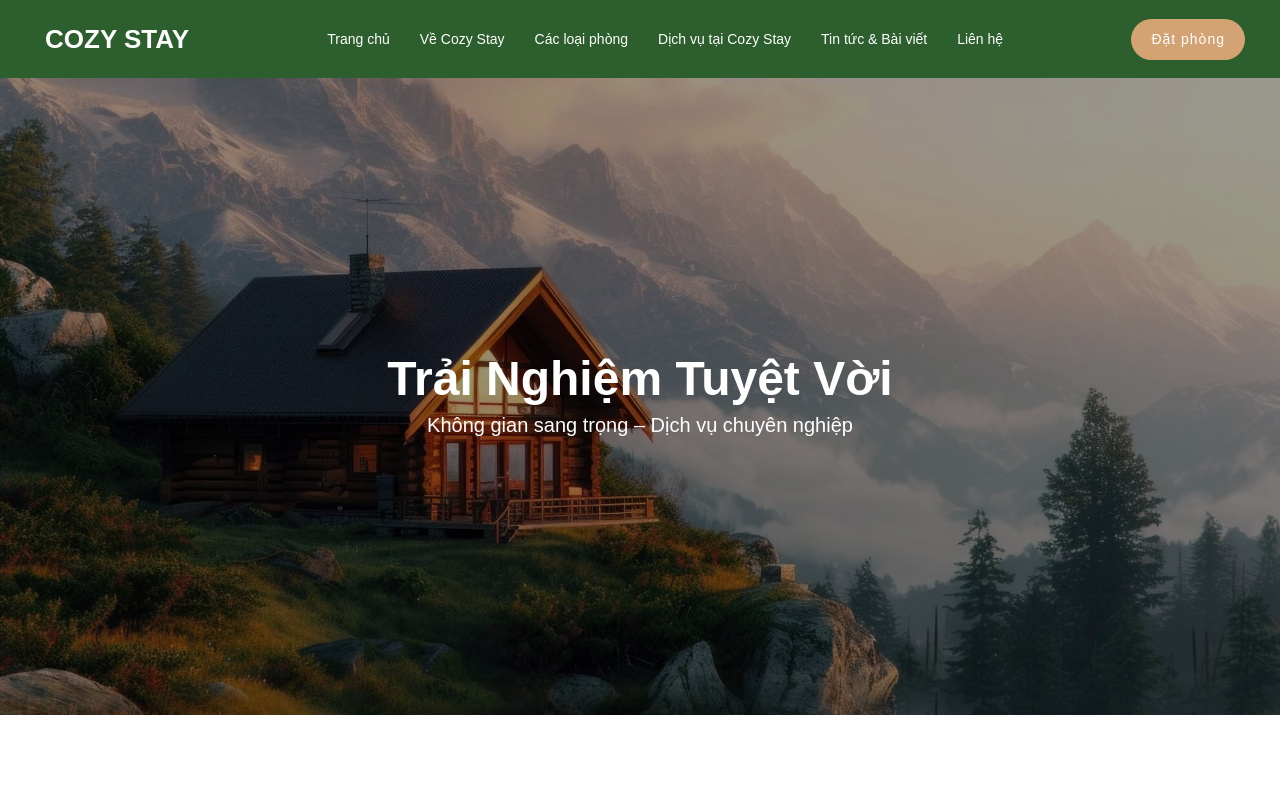
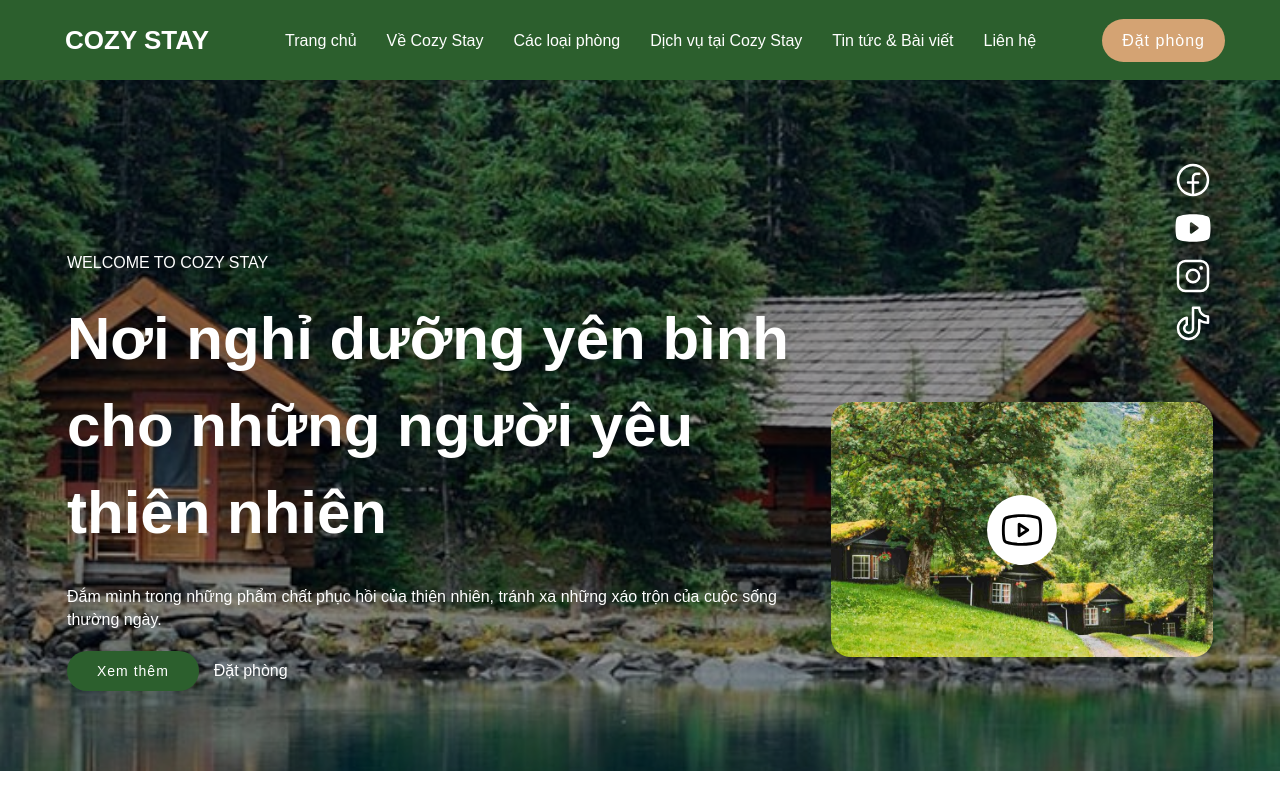
Before and after one commit to Hieuuu1510/landing-page, a Next.js app: page / in a window 1280 px wide. Built offline with nearby package versions, Linux system fonts and the light colour scheme.

Commit message:
feat: update layout slide

```diff
--- a/components/navbar/index.tsx
+++ b/components/navbar/index.tsx
@@ -33,11 +33,11 @@ const Navbar = () => {
         className="h-[1px] bg-[var(--backgroundHeader)]"
       ></div>
       <div
-        className={`w-full h-auto bg-[var(--backgroundHeader)] text-white p-[10px] ${
+        className={`w-full h-auto bg-[var(--backgroundHeader)] text-white p-[10px] z-50 ${
           scrollEnd ? "navbar" : ""
         }`}
       >
-        <div className="flex items-center justify-between max-w-[1410px] my-0 mx-auto md:max-w-[1210px]">
+        <div className="container flex items-center justify-between my-0 mx-auto">
           <div className="flex gap-4 items-center">
             <PiList
               size={25}
--- a/components/slides/index.tsx
+++ b/components/slides/index.tsx
@@ -3,6 +3,16 @@ import { Swiper, SwiperSlide } from "swiper/react";
 import { EffectFade } from "swiper/modules";
 import "swiper/css";
 import "swiper/css/effect-fade";
+import {
+  PiFacebookLogoFill,
+  PiYoutubeLogoFill,
+  PiInstagramLogoFill,
+  PiTiktokLogoFill,
+  PiYoutubeLogo,
+  PiFacebookLogo,
+  PiInstagramLogo,
+  PiTiktokLogo,
+} from "react-icons/pi";
 
 const slides = [
   { id: 1, image: "/images/slide_1_img.jpg" },
@@ -16,23 +26,21 @@ const HeroSlider = () => {
   const [activeIndex, setActiveIndex] = useState(0);
 
   useEffect(() => {
-    const interval = setInterval(() => {
-      // Bắt đầu chớp
-      setFlash(true);
-
-      setTimeout(() => {
-        setFlash(false);
-        if (swiperRef.current) {
-          swiperRef.current.slideNext();
-        }
-      }, 300); // thời gian chớp
-    }, 3500);
-
-    return () => clearInterval(interval);
+    // const interval = setInterval(() => {
+    //   // Bắt đầu chớp
+    //   setFlash(true);
+    //   setTimeout(() => {
+    //     setFlash(false);
+    //     if (swiperRef.current) {
+    //       swiperRef.current.slideNext();
+    //     }
+    //   }, 300); // thời gian chớp
+    // }, 3500);
+    // return () => clearInterval(interval);
   }, []);
 
   return (
-    <div className="relative w-full h-[637px] overflow-hidden">
+    <div className="relative w-full lg:h-[691px] sm:h-[967px] overflow-hidden">
       {/* Flash overlay */}
       <div
         className={`absolute inset-0 z-5 pointer-events-none transition-opacity duration-300 bg-gray-300 ${
@@ -40,7 +48,7 @@ const HeroSlider = () => {
         }`}
       />
 
-      {/* Text cố định */}
+      {/* Text cố định
       <div className="absolute inset-0 z-6 flex items-center justify-center text-white text-center px-4">
         <div>
           <h2 className="text-4xl md:text-5xl font-bold mb-2">
@@ -50,6 +58,51 @@ const HeroSlider = () => {
             Không gian sang trọng – Dịch vụ chuyên nghiệp
           </p>
         </div>
+      </div> */}
+
+      <div className="absolute top-[80px] left-0 right-0 bottom-[80px] text-white z-5 mx-auto my-0 container flex px-[12px]">
+        <div className="lg:w-[66.6666%] flex flex-col justify-end">
+          <p className="text-[16px] mb-5">WELCOME TO COZY STAY</p>
+          <h2 className="text-[60px] font-bold mb-[13px]">
+            Nơi nghỉ dưỡng yên bình cho những người yêu thiên nhiên
+          </h2>
+          <p className="text-[16px] mt-4 mb-5">
+            Đắm mình trong những phẩm chất phục hồi của thiên nhiên, tránh xa
+            những xáo trộn của cuộc sống thường ngày.
+          </p>
+          <div className="flex flex-row gap-[15px]">
+            <button className="px-[30px] py-[10px] bg-[var(--backgroundHeader)] rounded-[30px] text-[14px] tracking-[1px] cursor-pointer">
+              Xem thêm
+            </button>
+            <button className="btn btn-primary">Đặt phòng</button>
+          </div>
+        </div>
+        <div className="lg:w-[33.3333%]">
+          <div className="social">
+            <div className="flex justify-end">
+              <PiFacebookLogo className="cursor-pointer w-[40px] h-[40px] mb-2" />
+            </div>
+            <div className="flex justify-end">
+              <PiYoutubeLogoFill className="cursor-pointer w-[40px] h-[40px] mb-2" />
+            </div>
+            <div className="flex justify-end">
+              <PiInstagramLogo className="cursor-pointer w-[40px] h-[40px] mb-2" />
+            </div>
+            <div className="flex justify-end">
+              <PiTiktokLogo className="cursor-pointer w-[40px] h-[40px] mb-2" />
+            </div>
+          </div>
+          <div className="video lg:w-auto lg:max-h-[291px] xs:max-w-[690px] xs:max-h-[460px] relative mt-[50px]">
+            <img
+              src="/images/slide_video_img.jpg"
+              alt="image_video"
+              className="rounded-[20px] lg:max-h-[291px] xs:max-h-[460px] w-full object-cover"
+            />
+            <div className="absolute inset-0 flex justify-center items-center">
+              <PiYoutubeLogo className="cursor-pointer bg-white w-[70px] h-[70px] rounded-[50%] p-3 text-black hover:bg-[var(--shop-color-main)] hover:text-white transition-all duration-300 delay-100" />
+            </div>
+          </div>
+        </div>
       </div>
 
       {/* Swiper */}
@@ -57,7 +110,7 @@ const HeroSlider = () => {
         modules={[EffectFade]}
         effect="fade"
         fadeEffect={{ crossFade: true }}
-        loop={true}
+        // loop={true}
         allowTouchMove={false}
         onSwiper={(swiper) => (swiperRef.current = swiper)}
         onSlideChange={(swiper) => setActiveIndex(swiper.realIndex)}
--- a/styles/globals.css
+++ b/styles/globals.css
@@ -39,5 +39,42 @@ body {
   background: var(--background);
   color: var(--foreground);
   font-family: Arial, Helvetica, sans-serif;
-  font-size: 14px;
+  font-size: 16px;
+  line-height: 1.45;
 }
+
+@media (min-width: 576px) {
+  .container {
+    max-width: 540px;
+  }
+}
+
+@media (min-width: 768px) {
+  .container {
+    max-width: 720px;
+  }
+}
+
+@media (min-width: 992px) {
+  .container {
+    max-width: 960px;
+  }
+}
+
+@media (min-width: 1200px) {
+  .container {
+    max-width: 1170px;
+  }
+}
+
+@media (min-width: 1366px) {
+  .container {
+    max-width: 1290px;
+  }
+}
+
+@media (min-width: 1600px) {
+  .container {
+    max-width: 1410px;
+  }
+}
```
Also changed, not shown: public/images/slide_video_img.jpg (added).
